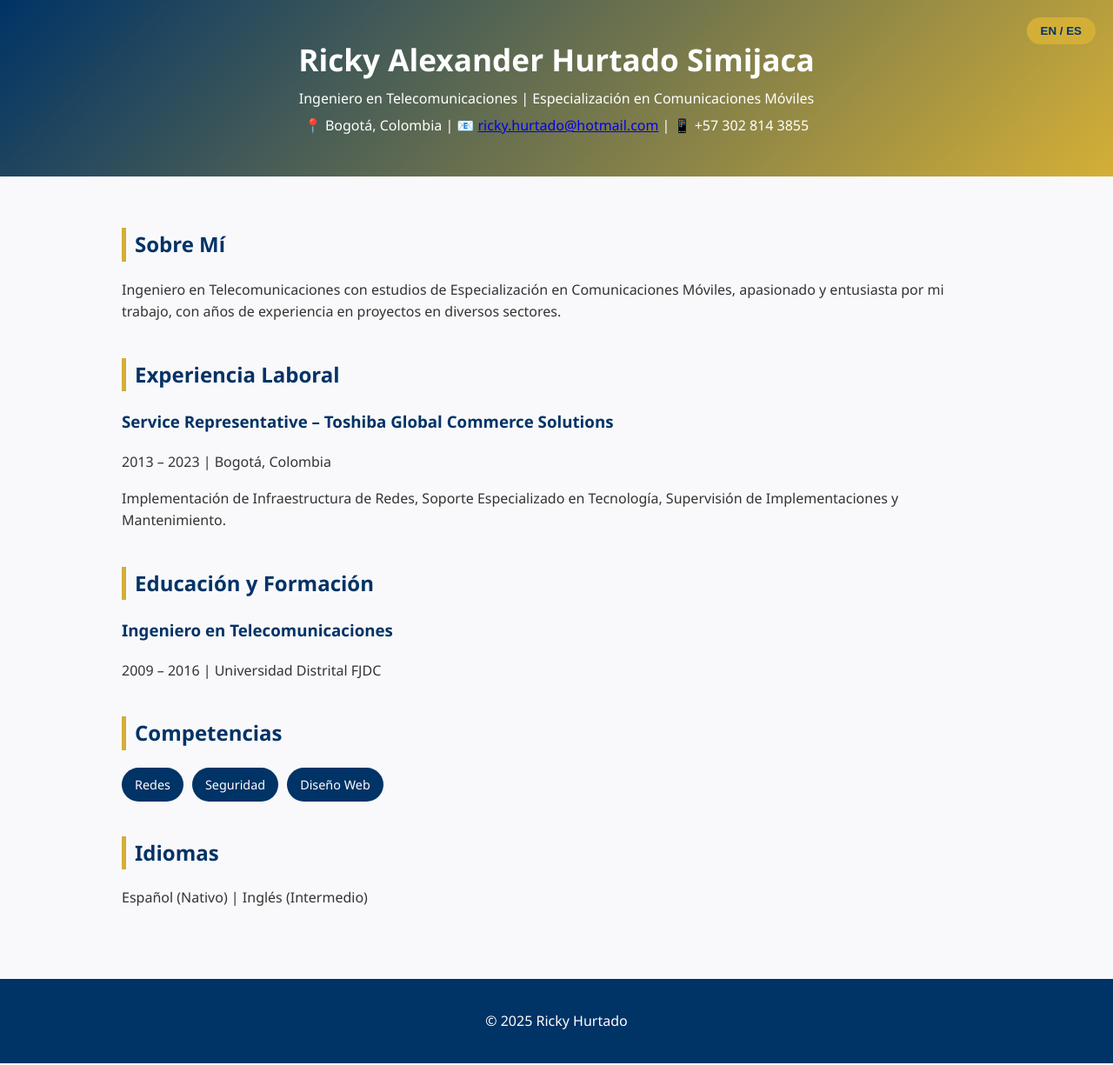
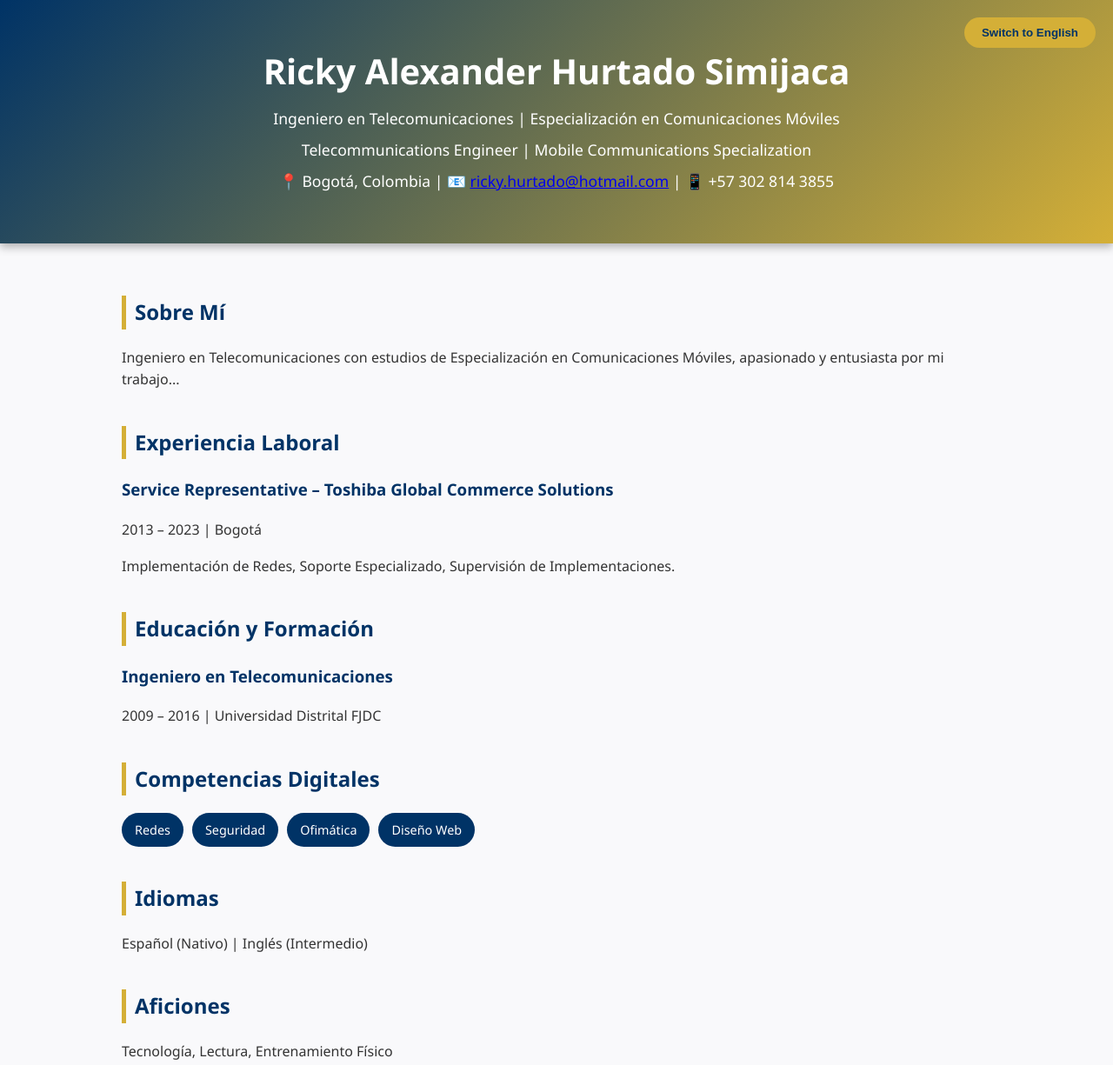
Before and after one commit to rickystolen/CV, a plain HTML site: page index.html in a window 1280 px wide. Shown: the top 1225 px of the page at 87% size. Drawn offline with Linux system fonts and the light colour scheme.

Commit message:
Update index.html

```diff
--- a/index.html
+++ b/index.html
@@ -11,21 +11,27 @@
       background: #f9f9fb;
       color: #333;
       line-height: 1.6;
+      overflow-x: hidden;
     }
     header {
       background: linear-gradient(135deg, #003366, #d4af37);
       color: white;
-      padding: 40px 20px;
+      padding: 50px 20px;
       text-align: center;
       position: relative;
+      box-shadow: 0 4px 10px rgba(0,0,0,0.3);
     }
     header h1 {
       margin: 0;
-      font-size: 2.2em;
+      font-size: 2.5em;
+      animation: slideInDown 1s ease;
     }
     header p {
-      margin: 5px 0;
+      margin: 8px 0;
+      font-size: 1.1em;
+      animation: fadeIn 1.5s ease;
     }
+    /* Toggle Idioma */
     .lang-toggle {
       position: absolute;
       top: 20px;
@@ -33,11 +39,18 @@
       background: #d4af37;
       color: #003366;
       border: none;
-      padding: 8px 16px;
-      border-radius: 20px;
+      padding: 10px 20px;
+      border-radius: 30px;
       font-weight: bold;
       cursor: pointer;
+      transition: all 0.3s ease;
     }
+    .lang-toggle:hover {
+      background: #fff;
+      color: #003366;
+      transform: scale(1.05);
+    }
+    /* Contenido */
     .container {
       width: 90%;
       max-width: 1000px;
@@ -46,15 +59,27 @@
     }
     .section {
       margin-bottom: 40px;
+      opacity: 0;
+      transform: translateY(30px);
+      transition: all 0.8s ease;
+    }
+    .section.visible {
+      opacity: 1;
+      transform: translateY(0);
     }
     .section h2 {
       color: #003366;
       border-left: 5px solid #d4af37;
       padding-left: 10px;
       margin-bottom: 20px;
+      font-size: 1.5em;
     }
     .item {
       margin-bottom: 20px;
+      transition: transform 0.3s ease;
+    }
+    .item:hover {
+      transform: translateX(10px);
     }
     .item h3 {
       color: #003366;
@@ -70,31 +95,50 @@
       padding: 8px 15px;
       border-radius: 20px;
       font-size: 0.9em;
+      transition: transform 0.3s ease, background 0.3s ease;
+    }
+    .skill:hover {
+      background: #d4af37;
+      color: #003366;
+      transform: scale(1.1);
     }
     footer {
       text-align: center;
       padding: 20px;
       background: #003366;
       color: white;
+      font-size: 0.9em;
+      margin-top: 40px;
+      animation: slideInUp 1s ease;
     }
-    .fade-in {
+    /* Fade cross */
+    .fade-lang {
+      position: relative;
+    }
+    .fade-lang > div {
+      position: absolute;
+      top: 0; left: 0;
+      width: 100%;
       opacity: 0;
-      transform: translateY(20px);
-      transition: all 0.6s ease;
+      transition: opacity 0.6s ease;
     }
-    .fade-in.visible {
+    .fade-lang > .active {
+      position: relative;
       opacity: 1;
-      transform: translateY(0);
     }
-    /* Ocultar idioma alterno */
-    .hidden {
-      display: none;
+    @keyframes slideInDown {
+      from {transform: translateY(-50px); opacity: 0;}
+      to {transform: translateY(0); opacity: 1;}
+    }
+    @keyframes slideInUp {
+      from {transform: translateY(50px); opacity: 0;}
+      to {transform: translateY(0); opacity: 1;}
     }
   </style>
 </head>
 <body>
   <header>
-    <h1 id="name">Ricky Alexander Hurtado Simijaca</h1>
+    <h1>Ricky Alexander Hurtado Simijaca</h1>
     <p id="title-es">Ingeniero en Telecomunicaciones | Especialización en Comunicaciones Móviles</p>
     <p id="title-en" class="hidden">Telecommunications Engineer | Mobile Communications Specialization</p>
     <p>
@@ -102,88 +146,40 @@
       📧 <a href="mailto:ricky.hurtado@hotmail.com">ricky.hurtado@hotmail.com</a> |
       📱 +57 302 814 3855
     </p>
-    <button class="lang-toggle" onclick="toggleLang()">EN / ES</button>
+    <button id="langBtn" class="lang-toggle" onclick="toggleLang()">Switch to English</button>
   </header>
 
-  <div class="container">
-    <!-- ===== CV en Español ===== -->
-    <div id="cv-es">
-      <section class="section fade-in">
-        <h2>Sobre Mí</h2>
-        <p>
-          Ingeniero en Telecomunicaciones con estudios de Especialización en Comunicaciones Móviles, apasionado y entusiasta por mi trabajo, con años de experiencia en proyectos en diversos sectores.
-        </p>
+  <div class="container fade-lang">
+    <!-- ===== CV Español ===== -->
+    <div id="cv-es" class="active">
+      <section class="section"><h2>Sobre Mí</h2><p>Ingeniero en Telecomunicaciones con estudios de Especialización en Comunicaciones Móviles, apasionado y entusiasta por mi trabajo...</p></section>
+      <section class="section"><h2>Experiencia Laboral</h2>
+        <div class="item"><h3>Service Representative – Toshiba Global Commerce Solutions</h3><span>2013 – 2023 | Bogotá</span><p>Implementación de Redes, Soporte Especializado, Supervisión de Implementaciones.</p></div>
+        <!-- ... resto ES ... -->
       </section>
-
-      <section class="section fade-in">
-        <h2>Experiencia Laboral</h2>
-        <div class="item">
-          <h3>Service Representative – Toshiba Global Commerce Solutions</h3>
-          <span>2013 – 2023 | Bogotá, Colombia</span>
-          <p>Implementación de Infraestructura de Redes, Soporte Especializado en Tecnología, Supervisión de Implementaciones y Mantenimiento.</p>
-        </div>
-        <!-- ... resto experiencia ES ... -->
+      <section class="section"><h2>Educación y Formación</h2>
+        <div class="item"><h3>Ingeniero en Telecomunicaciones</h3><span>2009 – 2016 | Universidad Distrital FJDC</span></div>
+        <!-- ... resto ES ... -->
       </section>
-
-      <section class="section fade-in">
-        <h2>Educación y Formación</h2>
-        <div class="item"><h3>Ingeniero en Telecomunicaciones</h3><span>2009 – 2016 | Universidad Distrital FJDC</span></div>
-        <!-- ... resto educación ES ... -->
-      </section>
-
-      <section class="section fade-in">
-        <h2>Competencias</h2>
-        <div class="skills">
-          <div class="skill">Redes</div>
-          <div class="skill">Seguridad</div>
-          <div class="skill">Diseño Web</div>
-        </div>
-      </section>
-
-      <section class="section fade-in">
-        <h2>Idiomas</h2>
-        <p>Español (Nativo) | Inglés (Intermedio)</p>
-      </section>
+      <section class="section"><h2>Competencias Digitales</h2><div class="skills"><div class="skill">Redes</div><div class="skill">Seguridad</div><div class="skill">Ofimática</div><div class="skill">Diseño Web</div></div></section>
+      <section class="section"><h2>Idiomas</h2><p>Español (Nativo) | Inglés (Intermedio)</p></section>
+      <section class="section"><h2>Aficiones</h2><p>Tecnología, Lectura, Entrenamiento Físico</p></section>
     </div>
 
-    <!-- ===== CV en Inglés ===== -->
-    <div id="cv-en" class="hidden">
-      <section class="section fade-in">
-        <h2>About Me</h2>
-        <p>
-          Telecommunications Engineer with specialization studies in Mobile Communications. Passionate and enthusiastic about my work, with extensive experience in different industry sectors.
-        </p>
+    <!-- ===== CV Inglés ===== -->
+    <div id="cv-en">
+      <section class="section"><h2>About Me</h2><p>Telecommunications Engineer with studies in Mobile Communications. Enthusiastic and passionate professional with years of experience across multiple sectors...</p></section>
+      <section class="section"><h2>Work Experience</h2>
+        <div class="item"><h3>Service Representative – Toshiba Global Commerce Solutions</h3><span>2013 – 2023 | Bogotá</span><p>Network infrastructure implementation, specialized support, project supervision.</p></div>
+        <!-- ... resto EN ... -->
       </section>
-
-      <section class="section fade-in">
-        <h2>Work Experience</h2>
-        <div class="item">
-          <h3>Service Representative – Toshiba Global Commerce Solutions</h3>
-          <span>2013 – 2023 | Bogotá, Colombia</span>
-          <p>Implemented network infrastructure, provided specialized technology support, and supervised maintenance and deployments.</p>
-        </div>
-        <!-- ... resto experiencia EN ... -->
+      <section class="section"><h2>Education & Training</h2>
+        <div class="item"><h3>BSc Telecommunications Engineering</h3><span>2009 – 2016 | Universidad Distrital FJDC</span></div>
+        <!-- ... resto EN ... -->
       </section>
-
-      <section class="section fade-in">
-        <h2>Education & Training</h2>
-        <div class="item"><h3>BSc in Telecommunications Engineering</h3><span>2009 – 2016 | Universidad Distrital FJDC</span></div>
-        <!-- ... resto educación EN ... -->
-      </section>
-
-      <section class="section fade-in">
-        <h2>Skills</h2>
-        <div class="skills">
-          <div class="skill">Networking</div>
-          <div class="skill">Security</div>
-          <div class="skill">Web Design</div>
-        </div>
-      </section>
-
-      <section class="section fade-in">
-        <h2>Languages</h2>
-        <p>Spanish (Native) | English (Intermediate)</p>
-      </section>
+      <section class="section"><h2>Digital Skills</h2><div class="skills"><div class="skill">Networking</div><div class="skill">Security</div><div class="skill">Web Design</div></div></section>
+      <section class="section"><h2>Languages</h2><p>Spanish (Native) | English (Intermediate)</p></section>
+      <section class="section"><h2>Interests</h2><p>Technology, Reading, Physical Training</p></section>
     </div>
   </div>
 
@@ -192,26 +188,31 @@
   </footer>
 
   <script>
-    // Animación fade-in
-    const faders = document.querySelectorAll(".fade-in");
-    const appearOptions = { threshold: 0.2 };
-    const appearOnScroll = new IntersectionObserver((entries, observer) => {
-      entries.forEach(entry => {
-        if (!entry.isIntersecting) return;
-        entry.target.classList.add("visible");
-        observer.unobserve(entry.target);
+    // Fade-in scroll animation
+    const sections = document.querySelectorAll(".section");
+    window.addEventListener("scroll", () => {
+      sections.forEach(sec => {
+        const pos = sec.getBoundingClientRect().top;
+        if (pos < window.innerHeight - 100) sec.classList.add("visible");
       });
-    }, appearOptions);
-    faders.forEach(fader => {
-      appearOnScroll.observe(fader);
     });
 
-    // Toggle idioma
+    // Crossfade toggle idioma con cambio de texto en botón
     function toggleLang() {
-      document.getElementById("cv-es").classList.toggle("hidden");
-      document.getElementById("cv-en").classList.toggle("hidden");
-      document.getElementById("title-es").classList.toggle("hidden");
-      document.getElementById("title-en").classList.toggle("hidden");
+      const es = document.getElementById("cv-es");
+      const en = document.getElementById("cv-en");
+      const btn = document.getElementById("langBtn");
+
+      if (es.classList.contains("active")) {
+        es.classList.remove("active");
+        en.classList.add("active");
+        btn.textContent = "Cambiar a Español";
+      } else {
+        en.classList.remove("active");
+        es.classList.add("active");
+        btn.textContent = "Switch to English";
+      }
+      window.scrollTo({ top: 0, behavior: "smooth" });
     }
   </script>
 </body>
```
